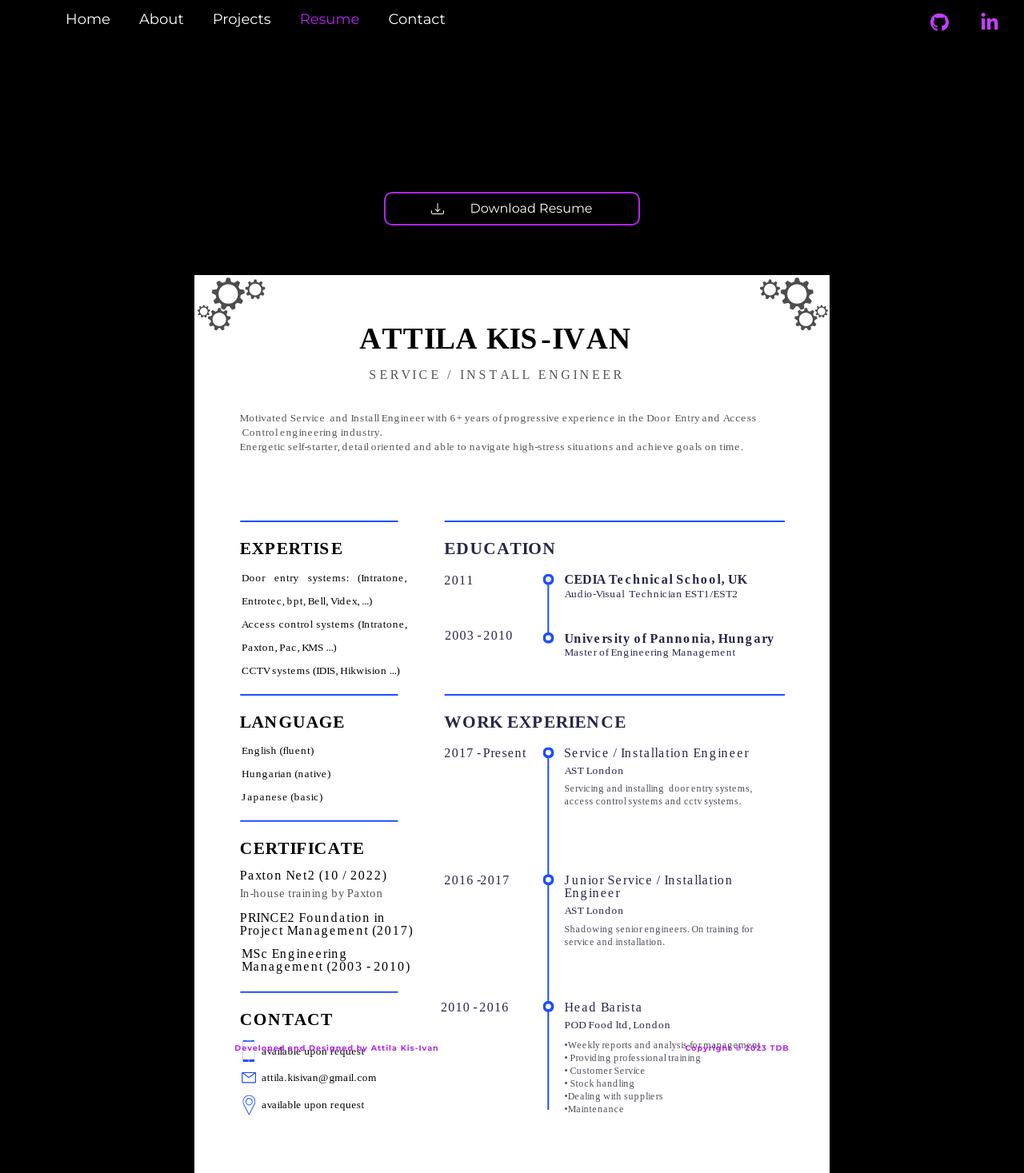
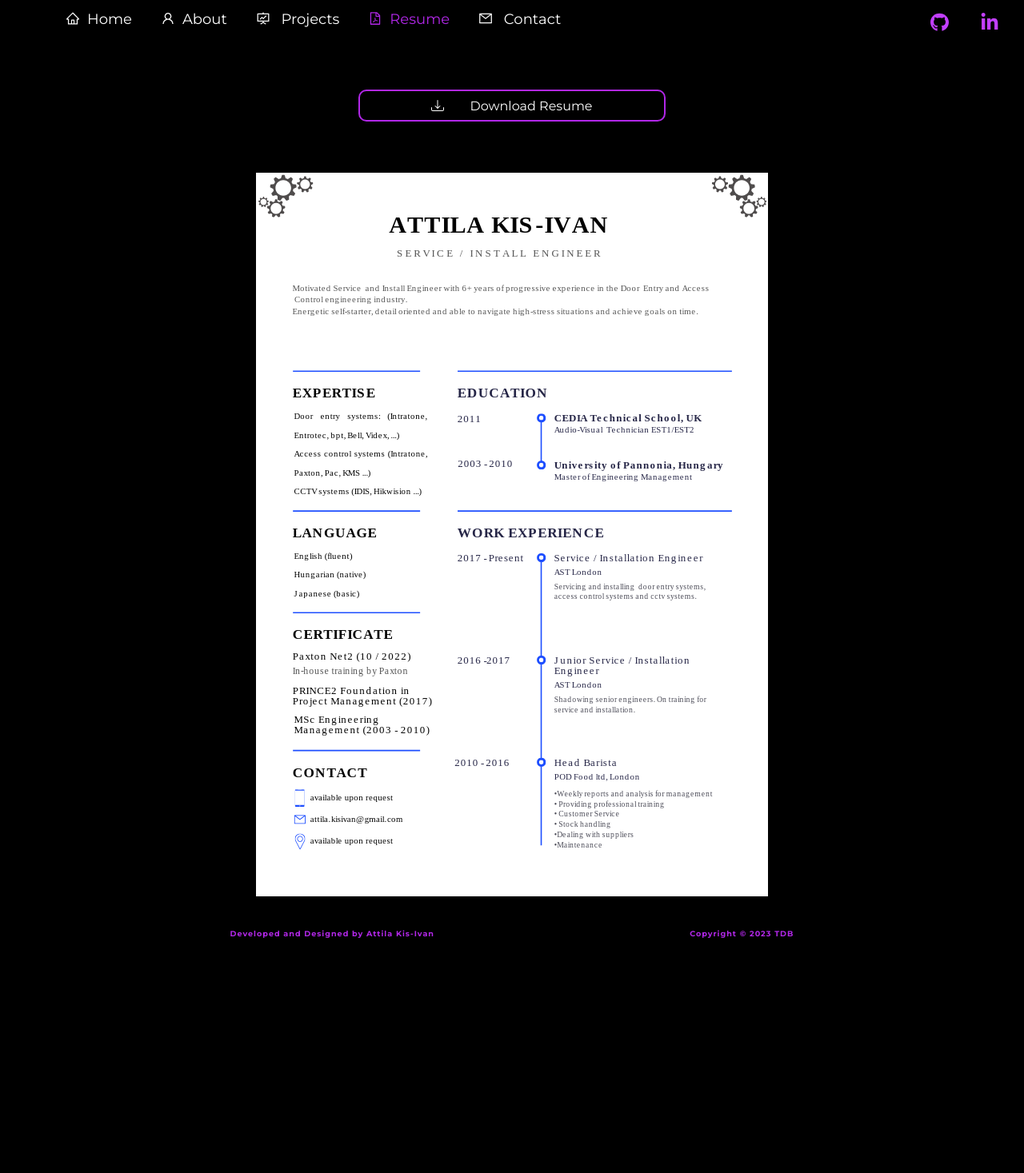
Before and after one commit to Attila-Kis-Ivan/personal-portfolio, a React (Create React App) app: page /resume in a window 1280 px wide. Shown: the whole page at 80% size. After the commit the page ends 1185 px from the top, so only its background shows below. Built offline with nearby package versions, Linux system fonts and the light colour scheme.

Commit message:
added responsivity to contact page, and added react icons to the nav bar

```diff
--- a/src/Components/Download-Button/Button.style.jsx
+++ b/src/Components/Download-Button/Button.style.jsx
@@ -3,14 +3,13 @@ import { Devices } from "../../Components/MediaQuery";
 
 export const Container = styled.div`
   display: flex;
-  flex-wrap: wrap;
-  flex-direction: row;
+  flex-direction: column;
   align-items: center;
   justify-content: center;
-  width: 100vw;
+  width: 100%;
   height: 2.5em;
   margin-bottom: 4em;
-  margin-top: auto;
+  margin-top: 2em;
 `;
 
 export const ButtonHolder = styled.div`
@@ -20,7 +19,7 @@ export const ButtonHolder = styled.div`
   justify-content: center;
   text-align: center;
   height: 0.8em;
-  width: 20rem;
+  width: 60%;
   font-size: 3.25em;
   color: #f2f2f2;
   margin: auto;
@@ -35,8 +34,8 @@ export const ButtonHolder = styled.div`
   }
 
   @media ${Devices.md} {
-    height: 0%.8;
-    width: 15rem;
+    /* height: 0.8; */
+    width: 90%;
   }
 `;
 
@@ -55,4 +54,8 @@ export const Btn = styled.a`
 
 export const BtnTetx = styled.span`
   margin-left: 2em;
+
+  @media ${Devices.md} {
+    font-size: 0.8rem;
+  }
 `;
--- a/src/Components/Footer/Footer.styles.jsx
+++ b/src/Components/Footer/Footer.styles.jsx
@@ -3,27 +3,32 @@ import { Devices } from "../../Components/MediaQuery";
 
 export const FooterContainer = styled.div`
   display: flex;
-  justify-content: space-around;
-  flex-flow: column wrap;
-  width: 100vw;
-  height: 5em;
+  align-items: center;
+  justify-content: center;
+  height: 1em;
   font-family: "Montserrat";
-  margin-top: 3em;
+  margin-top: 2em;
 
   @media ${Devices.md} {
-    margin-top: 3em;
+    margin-top: 2em;
   }
 `;
 export const FooterItemContainer = styled.div`
   display: flex;
-  justify-content: space-evenly;
+  justify-content: space-around;
   align-items: center;
+  width: 80%;
+  margin-bottom: 4em;
   color: #b127e8;
   font-family: "Montserrat";
   font-size: 0.3em;
-  font-weight: 200;
-  margin-bottom: 4em;
+  font-weight: 100;
   letter-spacing: 1px;
+
+  @media ${Devices.md} {
+    font-size: 0.2em;
+    font-weight: 100;
+  }
 `;
 
 export const FooterCopyright = styled.div`
--- a/src/Components/Navbar/NavBar.jsx
+++ b/src/Components/Navbar/NavBar.jsx
@@ -1,11 +1,5 @@
 import React, { useState } from "react";
-
-// import github from "../../assets/images/github-purple.svg";
-// import linkedIn from "../../assets/images/inkedI-purple.svg";
-// import { FaBars, FaTimes } from "react-icons/fa";
-// import logo from "../../assets/images/Logo.svg";
-// // import "./NavBar.css";
-// import { IconContext } from "react-icons/lib";
+import { IconContext } from "react-icons/lib";
 import {
   NavbarContainer,
   LeftContainer,
@@ -18,120 +12,21 @@ import {
   Icon,
   OpenLinksButton,
   SocialIcon,
+  AiOutlineHomeicn,
+  AiOutlineFundProjectionScreenicn,
+  AiOutlineUsericn,
+  AiOutlineFilePdficn,
+  AiOutlineMailicn,
 } from "./NavBar.styles";
 import LinkedImage from "../../assets/images/inkedI-purple.svg";
 import GithubImage from "../../assets/images/github-purple.svg";
-
-// const NavBar = () => {
-//   const [click, setClick] = useState(false);
-
-//   const handleClick = () => setClick(!click);
-//   const closeMobileMenu = () => setClick(false);
-
-//   return (
-//     <>
-//       <IconContext.Provider value={{ className: "navbar-menu-icons " }}>
-//         <nav className="navbar">
-//           <div className="navbar-container container">
-//             <div className="logo-container">
-//               <Link to="/" className="navbar-logo">
-//                 <img src={logo} alt="logo" className="navbar-icon" />
-//               </Link>
-//             </div>
-//             <div className="menu-icon" onClick={handleClick}>
-//               {click ? <FaTimes /> : <FaBars />}
-//             </div>
-//             <div className="link-container">
-//               <ul className={click ? "nav-menu active" : "nav-menu"}>
-//                 <li className="nav-item">
-//                   <NavLink
-//                     to="/"
-//                     className={({ isActive }) =>
-//                       "nav-links" + (isActive ? " activated" : "")
-//                     }
-//                     onClick={closeMobileMenu}
-//                   >
-//                     {/* <AiOutlineHome style={{ marginBottom: "2px" }} /> */}
-//                     Home
-//                   </NavLink>
-//                 </li>
-//                 <li className="nav-item">
-//                   <NavLink
-//                     to="/about"
-//                     className={({ isActive }) =>
-//                       "nav-links" + (isActive ? " activated" : "")
-//                     }
-//                     onClick={closeMobileMenu}
-//                   >
-//                     {/* <AiOutlineUser style={{ marginBottom: "2px" }} /> */}
-//                     About
-//                   </NavLink>
-//                 </li>
-//                 <li className="nav-item">
-//                   <NavLink
-//                     to="/projects"
-//                     className={({ isActive }) =>
-//                       "nav-links" + (isActive ? " activated" : "")
-//                     }
-//                     onClick={closeMobileMenu}
-//                   >
-//                     {/* <AiOutlineFundProjectionScreen
-//                       style={{ marginBottom: "2px" }}
-//                     /> */}
-//                     Projects
-//                   </NavLink>
-//                 </li>
-//                 <li className="nav-item">
-//                   <NavLink
-//                     to="/Resume"
-//                     className={({ isActive }) =>
-//                       "nav-links" + (isActive ? " activated" : "")
-//                     }
-//                     onClick={closeMobileMenu}
-//                   >
-//                     Resume
-//                   </NavLink>
-//                 </li>
-//                 <li className="nav-item">
-//                   <NavLink
-//                     to="/contact"
-//                     className={({ isActive }) =>
-//                       "nav-links" + (isActive ? " activated" : "")
-//                     }
-//                     onClick={closeMobileMenu}
-//                   >
-//                     Contact
-//                   </NavLink>
-//                 </li>
-//               </ul>
-//             </div>
-//             <div className="social-icon-container">
-//               <div className="social-icon">
-//                 <a
-//                   href="https://www.linkedin.com/in/attila-kis-ivan-68a67bb3/"
-//                   target="blank"
-//                 >
-//                   <img src={linkedIn} alt="" />
-//                 </a>
-//                 <a href="https://github.com/Attila-Kis-Ivan" target="blank">
-//                   <img src={github} alt="" />
-//                 </a>
-//               </div>
-//             </div>
-//           </div>
-//         </nav>
-//       </IconContext.Provider>
-//     </>
-//   );
-// };
-
-// export default NavBar;
 
 const NavBar = () => {
   const [extendnavbar, setExtendNavbar] = useState(false);
 
   return (
     <NavbarContainer extendnavbar={extendnavbar}>
+      <IconContext.Provider value={{ className: "navbar-icons" }}>
         <NavbarInnerContainer>
           <LeftContainer>
             <NavbarLinkContainer>
@@ -139,12 +34,23 @@ const NavBar = () => {
                 lassName={({ isActive }) => (isActive ? " active" : "")}
                 to="/"
               >
+                <AiOutlineHomeicn />
                 Home
               </NavbarLink>
-            <NavbarLink to="/about">About</NavbarLink>
-            <NavbarLink to="/projects ">Projects</NavbarLink>
-            <NavbarLink to="/resume">Resume</NavbarLink>
-            <NavbarLink to="/contact">Contact</NavbarLink>
+              <NavbarLink to="/about">
+                <AiOutlineUsericn />
+                About
+              </NavbarLink>
+              <NavbarLink to="/projects ">
+                <AiOutlineFundProjectionScreenicn /> Projects
+              </NavbarLink>
+              <NavbarLink to="/resume">
+                <AiOutlineFilePdficn />
+                Resume
+              </NavbarLink>
+              <NavbarLink to="/contact">
+                <AiOutlineMailicn /> Contact
+              </NavbarLink>
               <OpenLinksButton
                 onClick={() => {
                   setExtendNavbar((value) => !value);
@@ -177,13 +83,24 @@ const NavBar = () => {
         </NavbarInnerContainer>
         {extendnavbar && (
           <NavbarExtendendContainer>
-          <NavbarLinkExtended to="/">Home</NavbarLinkExtended>
-          <NavbarLinkExtended to="/about">About</NavbarLinkExtended>
-          <NavbarLinkExtended to="/projects ">Projects</NavbarLinkExtended>
-          <NavbarLinkExtended to="/resume">Resume</NavbarLinkExtended>
-          <NavbarLinkExtended to="/contact">Contact</NavbarLinkExtended>
+            <NavbarLinkExtended to="/">
+              <AiOutlineHomeicn /> Home
+            </NavbarLinkExtended>
+            <NavbarLinkExtended to="/about">
+              <AiOutlineUsericn /> About
+            </NavbarLinkExtended>
+            <NavbarLinkExtended to="/projects ">
+              <AiOutlineFundProjectionScreenicn /> Projects
+            </NavbarLinkExtended>
+            <NavbarLinkExtended to="/resume">
+              <AiOutlineFilePdficn /> Resume
+            </NavbarLinkExtended>
+            <NavbarLinkExtended to="/contact">
+              <AiOutlineMailicn /> Contact
+            </NavbarLinkExtended>
           </NavbarExtendendContainer>
         )}
+      </IconContext.Provider>
     </NavbarContainer>
   );
 };
--- a/src/Components/Navbar/NavBar.styles.jsx
+++ b/src/Components/Navbar/NavBar.styles.jsx
@@ -1,6 +1,43 @@
 import styled from "styled-components";
 import { NavLink } from "react-router-dom";
 import { Devices } from "../../Components/MediaQuery";
+
+import {
+  AiOutlineHome,
+  AiOutlineFundProjectionScreen,
+  AiOutlineUser,
+  AiOutlineFilePdf,
+  AiOutlineMail,
+} from "react-icons/ai";
+
+export const AiOutlineHomeicn = styled(AiOutlineHome)`
+  font-size: 1em;
+  margin-right: 0.5em;
+  margin-bottom: -0.1em;
+`;
+export const AiOutlineFundProjectionScreenicn = styled(
+  AiOutlineFundProjectionScreen
+)`
+  font-size: 1em;
+  margin-right: 0.5em;
+  margin-bottom: -0.1em;
+`;
+
+export const AiOutlineUsericn = styled(AiOutlineUser)`
+  font-size: 1em;
+  margin-right: 0.5em;
+  margin-bottom: -0.1em;
+`;
+export const AiOutlineFilePdficn = styled(AiOutlineFilePdf)`
+  font-size: 1em;
+  margin-right: 0.5em;
+  margin-bottom: -0.1em;
+`;
+export const AiOutlineMailicn = styled(AiOutlineMail)`
+  font-size: 1em;
+  margin-right: 0.5em;
+  margin-bottom: -0.1em;
+`;
 
 export const NavbarContainer = styled.nav`
   width: 100vw;
@@ -35,6 +72,7 @@ export const NavbarInnerContainer = styled.div`
 
 export const NavbarLinkContainer = styled.div`
   display: flex;
+  justify-content: space-around;
 `;
 
 export const NavbarLink = styled(NavLink)`
--- a/src/Components/Resume/resume.styles.jsx
+++ b/src/Components/Resume/resume.styles.jsx
@@ -1,31 +1,45 @@
 import styled from "styled-components";
+import { Devices } from "../../Components/MediaQuery";
 
 export const Container = styled.div`
   display: flex;
-  width: 100vw;
-  height: 100vh;
-  margin-bottom: 30em;
+  flex-direction: column;
+  justify-content: center;
+  align-items: center;
+  width: 100%;
+  height: auto;
 `;
 export const Section = styled.div`
   display: flex;
   flex-direction: column;
-  justify-content: space-evenly;
+  justify-content: center;
   align-items: center;
-  width: 100%;
-  height: 100vh;
-  margin-top: 15em;
+  margin: 5em 1em 1em 1em;
+  width: 50%;
+  height: auto;
+  display: flex;
+  flex-direction: column;
+  justify-content: center;
+  align-items: center;
 `;
 
 export const ResumeContainer = styled.div`
   display: flex;
-  flex-direction: row;
+  width: 100%;
+  justify-content: center;
+  /* display: flex;
+  flex-direction: column;
   align-items: center;
   justify-content: center;
-  width: 80vw;
+  margin-top: 5em;
+  width: 40vw;
   height: auto;
+  @media ${Devices.md} {
+    width: 80vw;
+  } */
 `;
 
 export const Image = styled.img`
-  width: 100%;
-  height: 100%;
+  /* width: inherit;
+  height: inherit; */
 `;
--- a/src/globalstyle.js
+++ b/src/globalstyle.js
@@ -7,7 +7,6 @@ const GlobalStyle = createGlobalStyle`
 
 @font-face {
   font-family: 'Montserrat';
-  ${"" /* src: url(${MontserraVarableItalicTtf}) format('truetype'); */}
   src: url(${MontserratVariableTtf}) format('truetype');
   }
 
@@ -20,20 +19,28 @@ const GlobalStyle = createGlobalStyle`
   font-family: 'Montserrat', sans-serif;
 }
 
+:root{
+  width: 100vw;
+  display: flex;
+  margin: 0px;
+  padding: 0px;
+
+}
+
 html {
   scroll-behavior: smooth;
-  scroll-padding-top: 75px;
+scroll-padding-top: 75px;
   height: 100vh;
   width: 100vw;
 }
 
 body {
-  height: 90vh;
-  width: 100vh;
+  height: 100vh;
+  width: 100%;
 
   font-weight: 400;
 
-  position: relative;
+  ${"" /* position: relative; */}
   background-color: #000;
 }
 
```
Also changed, not shown: src/Components/Contact/Contact Form/contact-form.component.jsx (+10 -2 lines), src/Components/Contact/Contact Form/contact-form.styles.jsx (+18 -4 lines), src/assets/CV/Attila Kis-Ivan CV.svg, 1 other file (tests, documents, lock files or other folders). Lines whose indentation alone changed are shown as unchanged.
